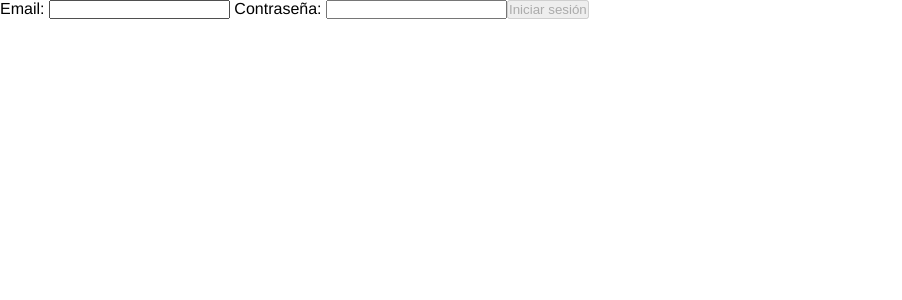
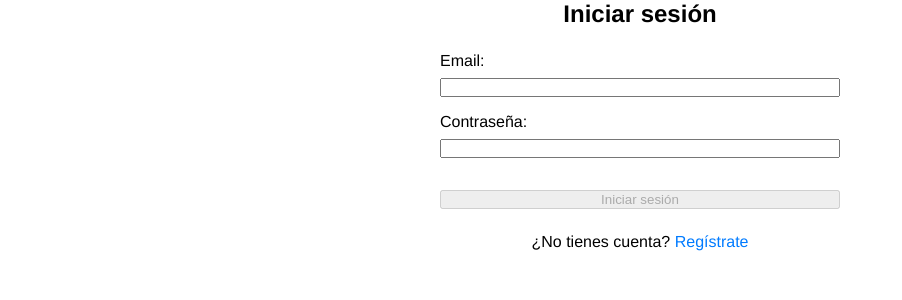
Before and after one commit to Juanpedrogomezespinosa/footer-front, an Angular app: page /login in a window 1280 px wide. Shown: the top 300 px of the page, without its empty margins (0-902 px from the left). Built offline with nearby package versions, Linux system fonts and the light colour scheme.

Commit message:
rutas login y register

```diff
--- a/src/app/auth/auth.routes.ts
+++ b/src/app/auth/auth.routes.ts
@@ -1,8 +1,8 @@
 import { Routes } from "@angular/router";
-import { LoginComponent } from "./components/login/login.component";
+import { AuthPageComponent } from "./components/auth-page/auth-page.component";
 import { RegisterComponent } from "./components/register/register.component";
 
 export const authRoutes: Routes = [
-  { path: "login", component: LoginComponent },
+  { path: "login", component: AuthPageComponent },
   { path: "register", component: RegisterComponent },
 ];
--- a/src/app/auth/components/login/login.component.html
+++ b/src/app/auth/components/login/login.component.html
@@ -1,11 +1,20 @@
-<form [formGroup]="form" (ngSubmit)="onSubmit()">
+<form [formGroup]="form" (ngSubmit)="onSubmit()" class="auth-form">
+  <h2>Iniciar sesión</h2>
+
   <label>
     Email:
     <input type="email" formControlName="email" />
   </label>
+
   <label>
     Contraseña:
     <input type="password" formControlName="password" />
   </label>
+
   <button type="submit" [disabled]="form.invalid">Iniciar sesión</button>
+
+  <div class="register-link">
+    ¿No tienes cuenta?
+    <a routerLink="/register">Regístrate</a>
+  </div>
 </form>
--- a/src/app/auth/components/login/login.component.scss
+++ b/src/app/auth/components/login/login.component.scss
@@ -1,14 +1,42 @@
 .auth-form {
   max-width: 400px;
   margin: auto;
+
   h2 {
     text-align: center;
+    margin-bottom: 1.5rem;
   }
+
+  label {
+    display: block;
+    margin-bottom: 1rem;
+  }
+
   input {
     display: block;
     width: 100%;
-    margin-bottom: 1rem;
+    margin-top: 0.5rem;
   }
+
+  button {
+    width: 100%;
+    margin-top: 1rem;
+  }
+
+  .register-link {
+    margin-top: 1.5rem;
+    text-align: center;
+
+    a {
+      color: #007bff;
+      text-decoration: none;
+
+      &:hover {
+        text-decoration: underline;
+      }
+    }
+  }
+
   .error {
     color: red;
     margin-top: 0.5rem;
--- a/src/app/auth/components/login/login.component.ts
+++ b/src/app/auth/components/login/login.component.ts
@@ -6,14 +6,14 @@ import {
   FormGroup,
   Validators,
 } from "@angular/forms";
-import { Router } from "@angular/router";
+import { RouterModule, Router } from "@angular/router"; // ✅ IMPORTA RouterModule
 import { AuthService } from "../../../core/services/auth.service";
 import { ToastService } from "../../../core/services/toast.service";
 
 @Component({
   selector: "app-login",
   standalone: true,
-  imports: [CommonModule, ReactiveFormsModule],
+  imports: [CommonModule, ReactiveFormsModule, RouterModule], // ✅ AÑADE RouterModule AQUÍ
   templateUrl: "./login.component.html",
   styleUrls: ["./login.component.scss"],
 })
@@ -33,13 +33,9 @@ export class LoginComponent {
   }
 
   public onSubmit(): void {
-    if (this.form.invalid) {
-      return;
-    }
+    if (this.form.invalid) return;
 
-    const formValues = this.form.getRawValue();
-    const email: string = formValues.email;
-    const password: string = formValues.password;
+    const { email, password } = this.form.getRawValue();
 
     this.authenticationService.login({ email, password }).subscribe({
       next: () => {
--- a/src/app/auth/components/register/register.component.html
+++ b/src/app/auth/components/register/register.component.html
@@ -1,15 +1,25 @@
-<form [formGroup]="form" (ngSubmit)="onSubmit()">
+<form [formGroup]="form" (ngSubmit)="onSubmit()" class="auth-form">
+  <h2>Registro</h2>
+
   <label>
     Nombre:
     <input type="text" formControlName="name" />
   </label>
+
   <label>
     Email:
     <input type="email" formControlName="email" />
   </label>
+
   <label>
     Contraseña:
     <input type="password" formControlName="password" />
   </label>
+
   <button type="submit" [disabled]="form.invalid">Registrar</button>
+
+  <div class="login-link">
+    ¿Ya tienes cuenta?
+    <a routerLink="/login">Inicia sesión</a>
+  </div>
 </form>
--- a/src/app/auth/components/register/register.component.ts
+++ b/src/app/auth/components/register/register.component.ts
@@ -6,14 +6,14 @@ import {
   FormGroup,
   Validators,
 } from "@angular/forms";
-import { Router } from "@angular/router";
+import { Router, RouterModule } from "@angular/router"; // ✅ IMPORTADO
 import { AuthService } from "../../../core/services/auth.service";
 import { ToastService } from "../../../core/services/toast.service";
 
 @Component({
   selector: "app-register",
   standalone: true,
-  imports: [CommonModule, ReactiveFormsModule],
+  imports: [CommonModule, ReactiveFormsModule, RouterModule], // ✅ AÑADIDO
   templateUrl: "./register.component.html",
   styleUrls: ["./register.component.scss"],
 })
@@ -34,14 +34,9 @@ export class RegisterComponent {
   }
 
   public onSubmit(): void {
-    if (this.form.invalid) {
-      return;
-    }
+    if (this.form.invalid) return;
 
-    const formValues = this.form.getRawValue();
-    const name: string = formValues.name;
-    const email: string = formValues.email;
-    const password: string = formValues.password;
+    const { name, email, password } = this.form.getRawValue();
 
     this.authenticationService
       .register({ username: name, email, password })
--- a/src/app/shared/components/navbar/navbar.component.html
+++ b/src/app/shared/components/navbar/navbar.component.html
@@ -4,10 +4,10 @@
   aria-label="Navegación principal"
   (document:click)="handleDocumentClick($event)"
 >
-  <!-- Sección izquierda: logo -->
+  <!-- Izquierda: Logo -->
   <div class="navbar__left">
     <a
-      href="/products"
+      routerLink="/products"
       class="navbar__logo"
       (click)="$event.preventDefault(); reloadPage()"
       aria-label="Ir a la página principal"
@@ -16,7 +16,7 @@
     </a>
   </div>
 
-  <!-- Sección derecha (escritorio) -->
+  <!-- Derecha: Escritorio -->
   <div class="navbar__right desktop-only">
     <!-- Buscador -->
     <div
@@ -48,10 +48,10 @@
       </button>
     </div>
 
-    <!-- Carrito y perfil (solo si está logueado) -->
-    <ng-container *ngIf="isLoggedIn">
+    <!-- Iconos si logueado -->
+    <ng-container *ngIf="isLoggedIn; else guestIcons">
       <a
-        href="/cart"
+        routerLink="/cart"
         class="icon-button"
         aria-label="Ir al carrito de la compra"
       >
@@ -59,31 +59,28 @@
       </a>
 
       <a
-        href="/profile"
+        routerLink="/profile"
         class="icon-button"
         aria-label="Ir al perfil de usuario"
       >
         <img src="/assets/icons/perfil.svg" alt="Perfil" aria-hidden="true" />
       </a>
-    </ng-container>
 
-    <!-- Login o Logout según estado -->
-    <ng-container *ngIf="!isLoggedIn; else logoutIcon">
-      <a href="/login" class="icon-button" aria-label="Iniciar sesión">
-        <img src="/assets/icons/login.svg" alt="Login" aria-hidden="true" />
-      </a>
-    </ng-container>
-
-    <ng-template #logoutIcon>
       <button class="icon-button" (click)="logout()" aria-label="Cerrar sesión">
         <img src="/assets/icons/logout.svg" alt="Logout" aria-hidden="true" />
       </button>
+    </ng-container>
+
+    <!-- Iconos si NO logueado -->
+    <ng-template #guestIcons>
+      <a routerLink="/login" class="icon-button" aria-label="Iniciar sesión">
+        <img src="/assets/icons/login.svg" alt="Login" aria-hidden="true" />
+      </a>
     </ng-template>
   </div>
 
-  <!-- Sección móvil -->
+  <!-- Móvil -->
   <div class="navbar__mobile mobile-only">
-    <!-- Buscador -->
     <div
       class="search-wrapper"
       [class.active]="searchActive"
@@ -125,7 +122,7 @@
     </button>
   </div>
 
-  <!-- Menú móvil desplegable -->
+  <!-- Menú desplegable móvil -->
   <div
     class="mobile-menu"
     *ngIf="mobileMenuActive"
@@ -133,10 +130,20 @@
     aria-label="Menú móvil"
   >
     <ng-container *ngIf="isLoggedIn; else guestMenu">
-      <a href="/cart" aria-label="Ir al carrito" role="menuitem" tabindex="0">
+      <a
+        routerLink="/cart"
+        aria-label="Ir al carrito"
+        role="menuitem"
+        tabindex="0"
+      >
         Ir al carrito
       </a>
-      <a href="/profile" aria-label="Ir al perfil" role="menuitem" tabindex="0">
+      <a
+        routerLink="/profile"
+        aria-label="Ir al perfil"
+        role="menuitem"
+        tabindex="0"
+      >
         Perfil de usuario
       </a>
       <a
@@ -151,10 +158,20 @@
     </ng-container>
 
     <ng-template #guestMenu>
-      <a href="/login" aria-label="Iniciar sesión" role="menuitem" tabindex="0">
+      <a
+        routerLink="/login"
+        aria-label="Iniciar sesión"
+        role="menuitem"
+        tabindex="0"
+      >
         Login
       </a>
-      <a href="/register" aria-label="Registrarse" role="menuitem" tabindex="0">
+      <a
+        routerLink="/register"
+        aria-label="Registrarse"
+        role="menuitem"
+        tabindex="0"
+      >
         Register
       </a>
     </ng-template>
```
